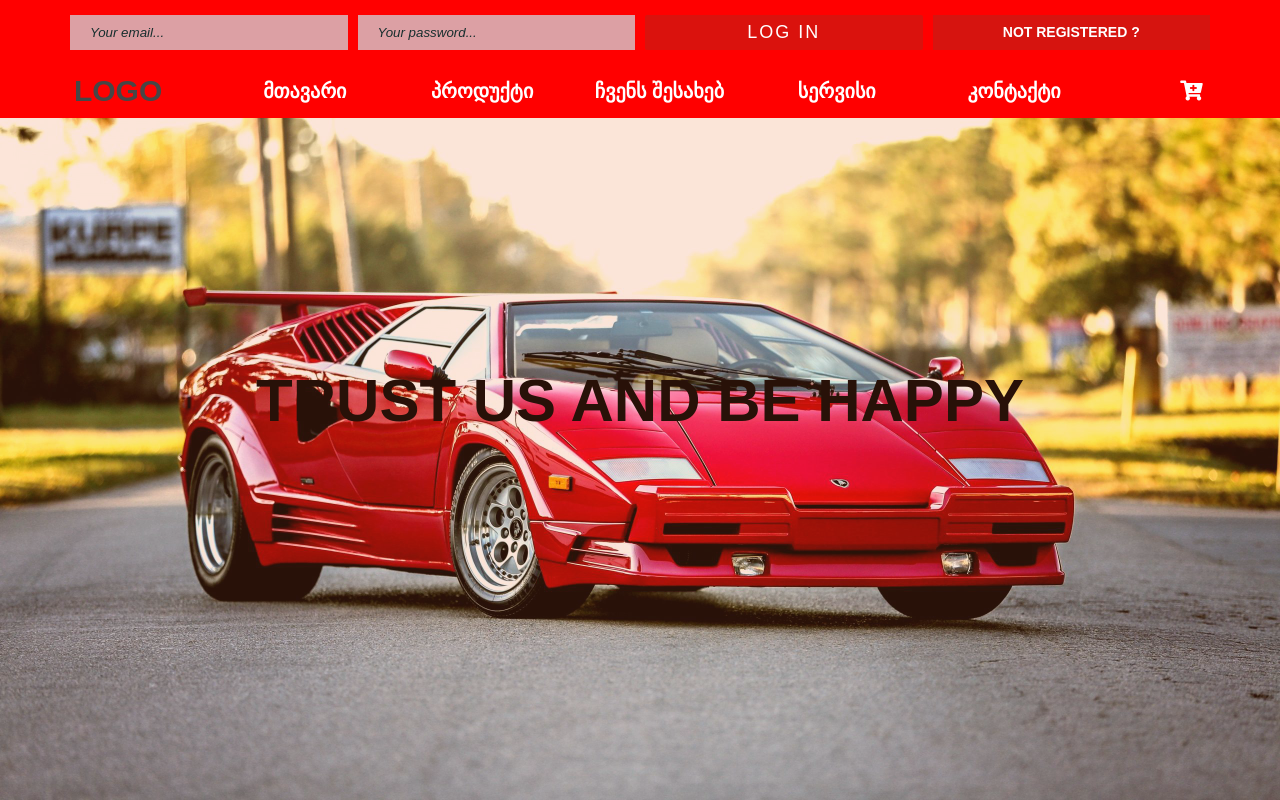
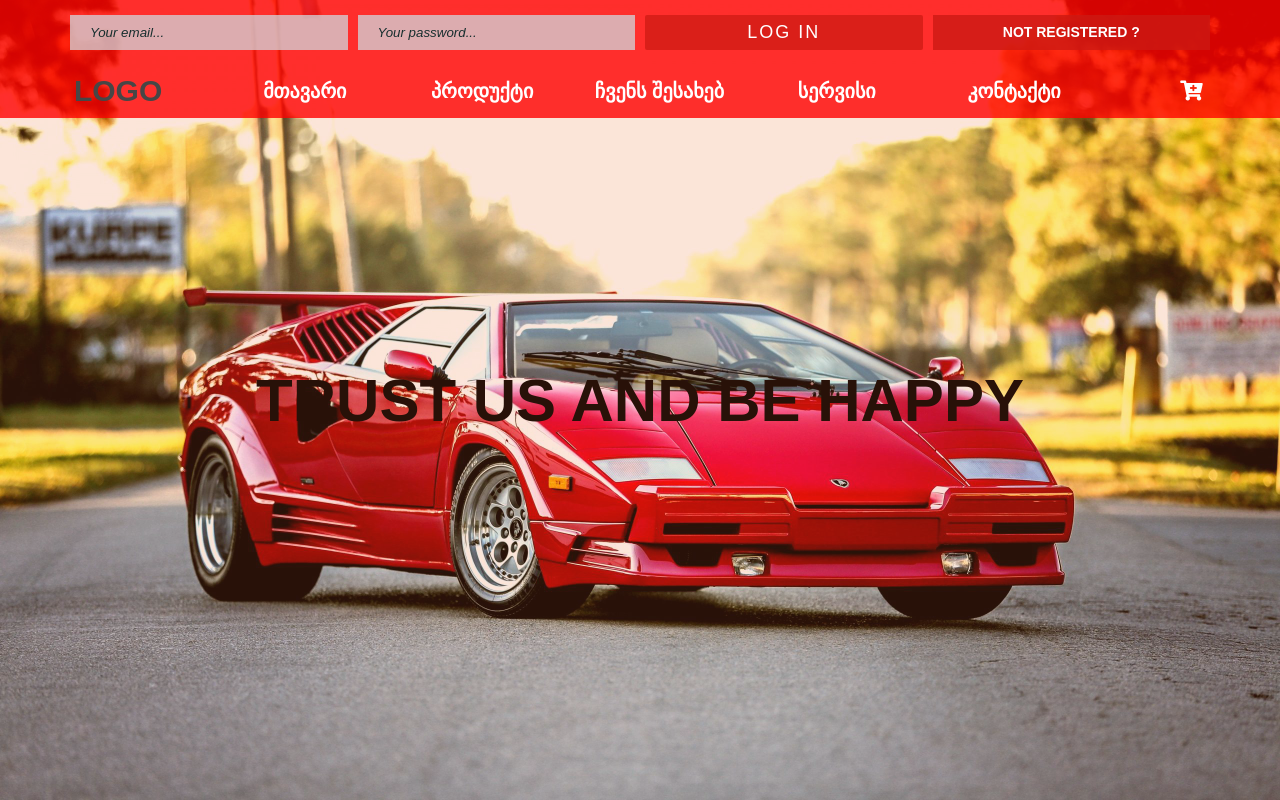
Before and after one commit to eleneshavishvili/carsgallery, a website: page index.html in a window 1280 px wide. Shown: the top 800 px of the page. Drawn offline with Linux system fonts and the light colour scheme; a web font is replaced by a local one.

Commit message:
Update style.css

```diff
--- a/css/style.css
+++ b/css/style.css
@@ -33,7 +33,7 @@ ul {
 
 .header-nav {
     width:100%;
-    background-color:red;
+    background-color:rgb(255, 0, 0, 0.8);
 }
 
 a {
```
